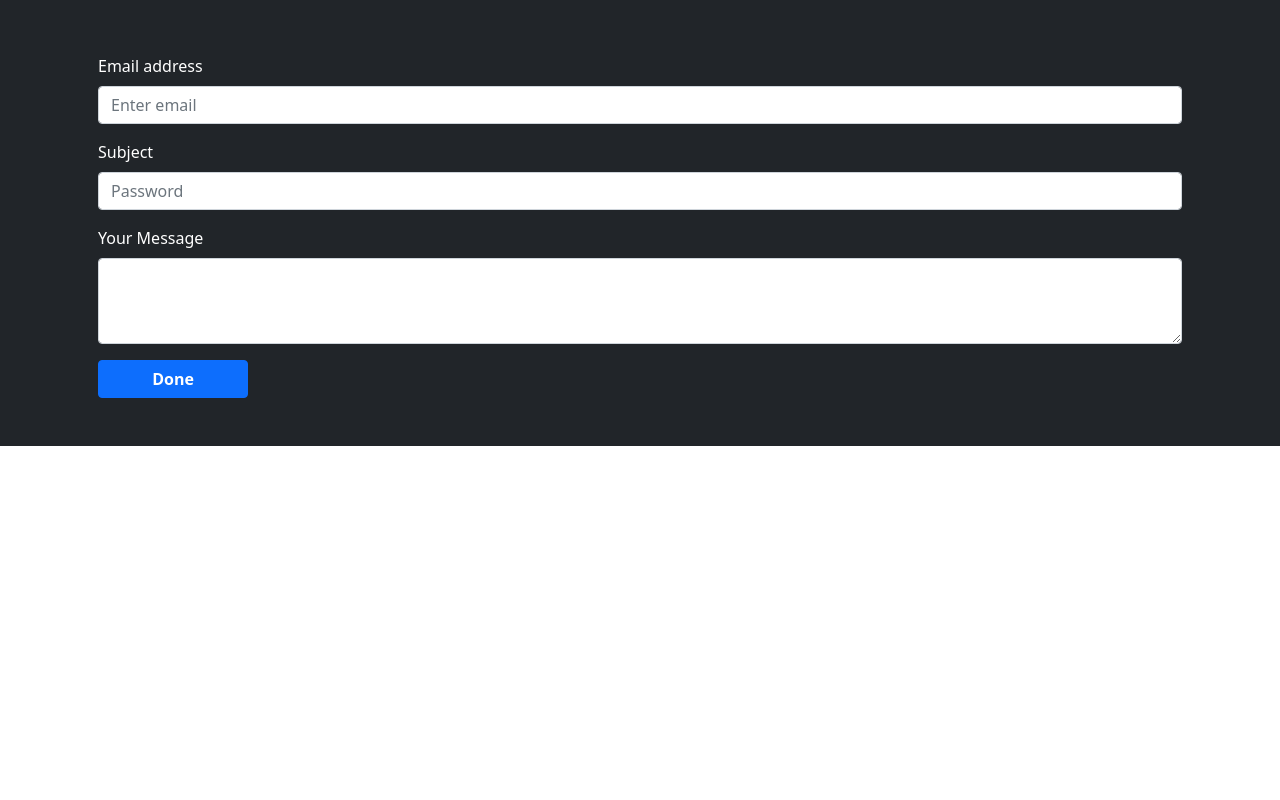
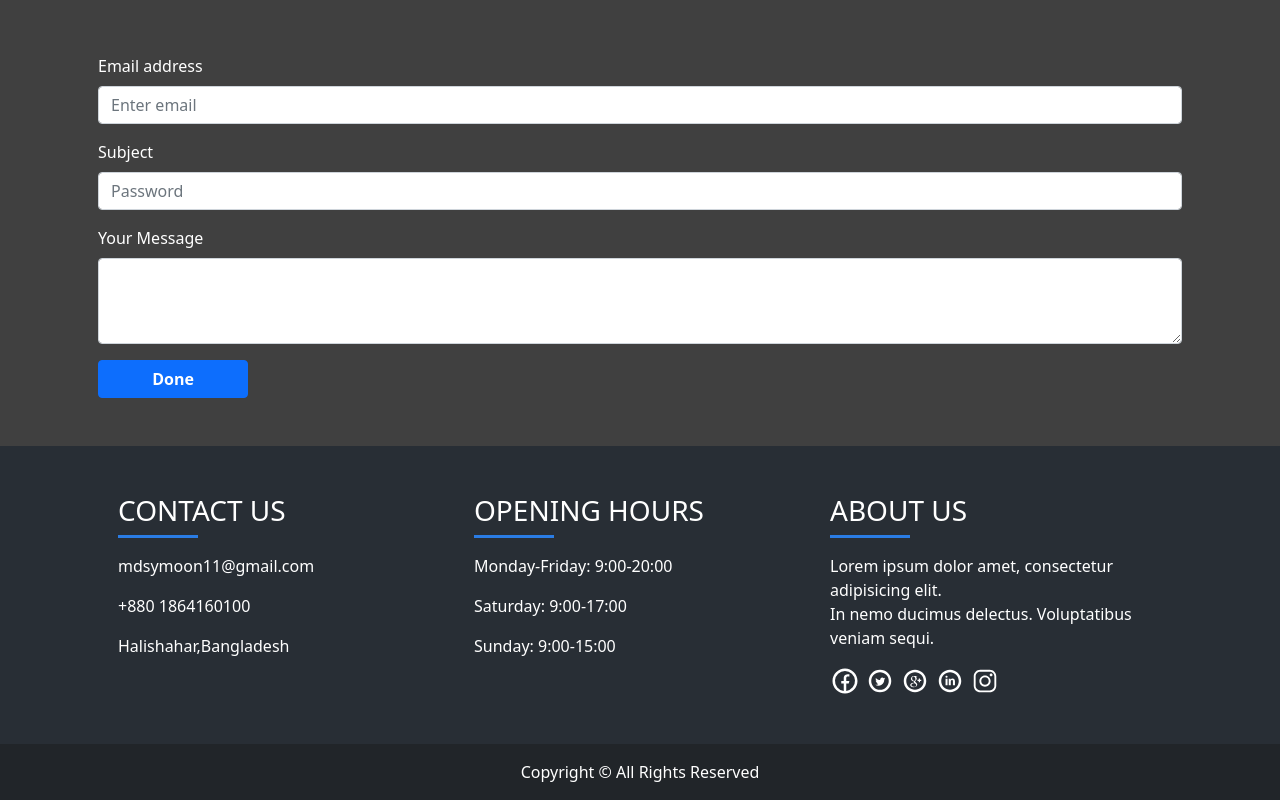
Before and after one commit to mdsymoon/rental-rides, a React (Create React App) app: page / in a window 1280 px wide. Shown: the part 1433-2233 px from the top of the page. Before the commit the page ends 1879 px from the top, so only its background shows below. Built offline with nearby package versions, Linux system fonts and the light colour scheme.

Commit message:
footer-component

```diff
--- a/src/Components/HomePage/Contact/Contact.js
+++ b/src/Components/HomePage/Contact/Contact.js
@@ -4,7 +4,7 @@ import { Form } from "react-bootstrap";
 
 const Contact = () => {
   return (
-    <div className="bg-dark">
+    <div  style={{backgroundColor:"#404040"}}>
       <div className="container">
         <div>
           <h1 className="text-center  py-5" style={{color:"#0285E4"}}>Contact With Us</h1>
--- /dev/null
+++ b/src/Components/HomePage/Footer/Footer.js
@@ -0,0 +1,47 @@
+import React from 'react';
+import { RiFacebookCircleLine } from 'react-icons/ri';
+import { TiSocialTwitterCircular } from 'react-icons/ti';
+import { TiSocialGooglePlusCircular } from 'react-icons/ti';
+import { TiSocialLinkedinCircular } from 'react-icons/ti';
+import { IoLogoInstagram } from 'react-icons/io';
+
+const Footer = () => {
+    return (
+        <div className="footer  text-white " style={{backgroundColor:'#282E35'}}>
+            <div className="container p-5 ">
+                <div className="row ">
+                    <div className="col-md-4">
+                        <h3>CONTACT US</h3>
+                        <p style={{borderBottom:'3px solid #2A7CE4', width:"80px"}}></p>
+                        <p>mdsymoon11@gmail.com</p>
+                        <p>+880 1864160100</p>
+                        <p>Halishahar,Bangladesh</p>
+                    </div>
+                    <div className="col-md-4">
+                        <h3>OPENING HOURS</h3>
+                        <p style={{borderBottom:'3px solid #2A7CE4', width:"80px"}}></p>
+                        <p>Monday-Friday: 9:00-20:00</p>
+                        <p>Saturday: 9:00-17:00</p>
+                        <p>Sunday: 9:00-15:00</p>
+                    </div>
+                    <div className="col-md-4">
+                        <h3 >ABOUT US</h3>
+                        <p style={{borderBottom:'3px solid #2A7CE4', width:"80px"}}></p>
+                        <p>Lorem ipsum dolor  amet, consectetur adipisicing elit.<br/> In nemo ducimus delectus. Voluptatibus veniam sequi.</p>
+                        <RiFacebookCircleLine style={{fontSize:'30px', marginRight:'5px'}}/>
+                        <TiSocialTwitterCircular style={{fontSize:'30px', marginRight:'5px'}}/>
+                        <TiSocialGooglePlusCircular style={{fontSize:'30px', marginRight:'5px'}}/>
+                        <TiSocialLinkedinCircular style={{fontSize:'30px', marginRight:'5px'}}/>
+                        <IoLogoInstagram style={{fontSize:'30px', marginRight:'5px'}}/>
+
+                    </div>
+                </div>
+            </div>
+            <p  className="bg-dark py-3 text-center m-0" >Copyright © All Rights Reserved</p>
+        </div>
+
+
+    );
+};
+
+export default Footer;
--- a/src/Components/HomePage/Home/Home.js
+++ b/src/Components/HomePage/Home/Home.js
@@ -1,5 +1,6 @@
 import React from 'react';
 import Contact from '../Contact/Contact';
+import Footer from '../Footer/Footer';
 import Header from '../Header/Header';
 import Introduce from './../Introduce/Introduce';
 
@@ -9,6 +10,7 @@ const Home = () => {
             <Header></Header>
             <Introduce></Introduce>
             <Contact></Contact>
+            <Footer></Footer>
         </div>
     );
 };
```
